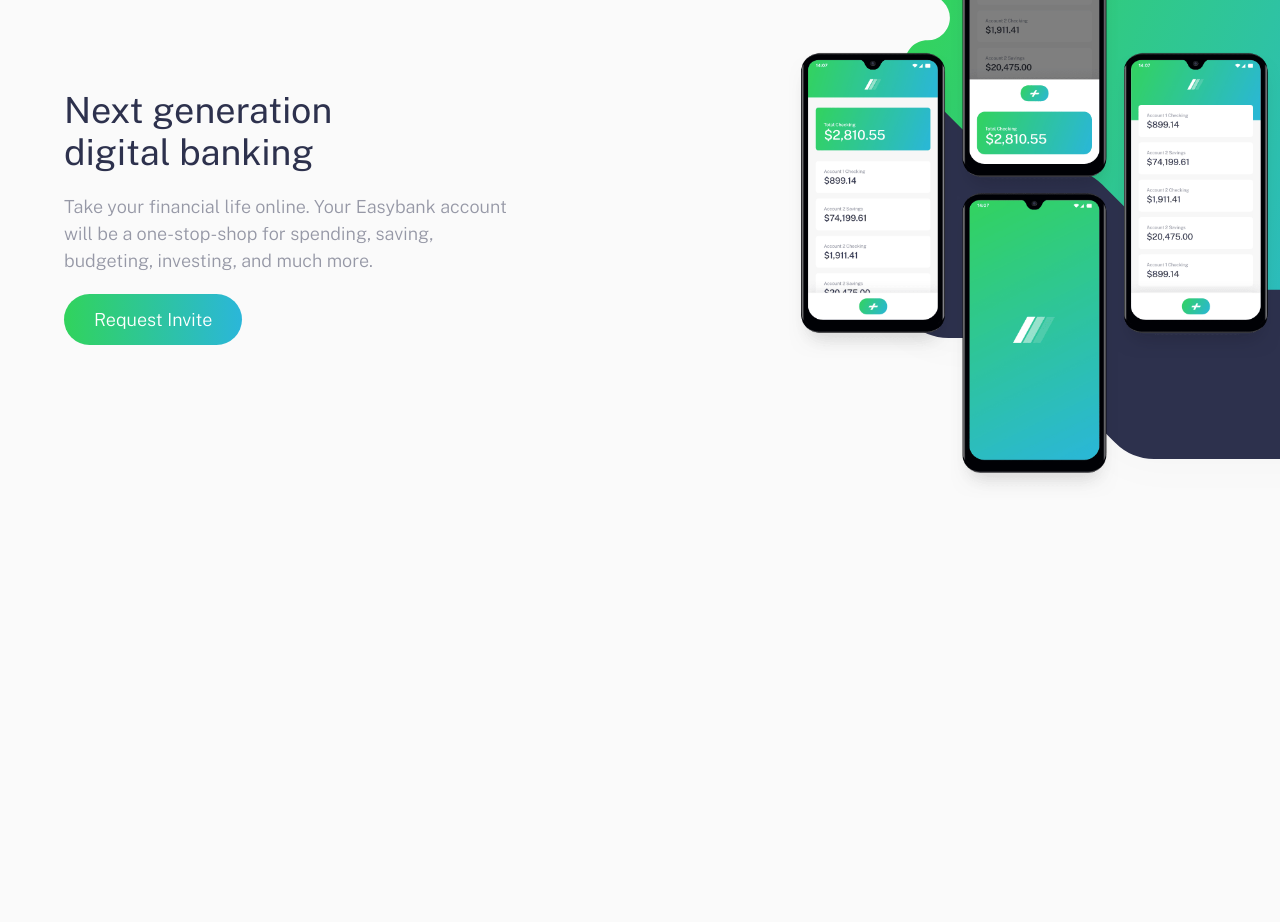
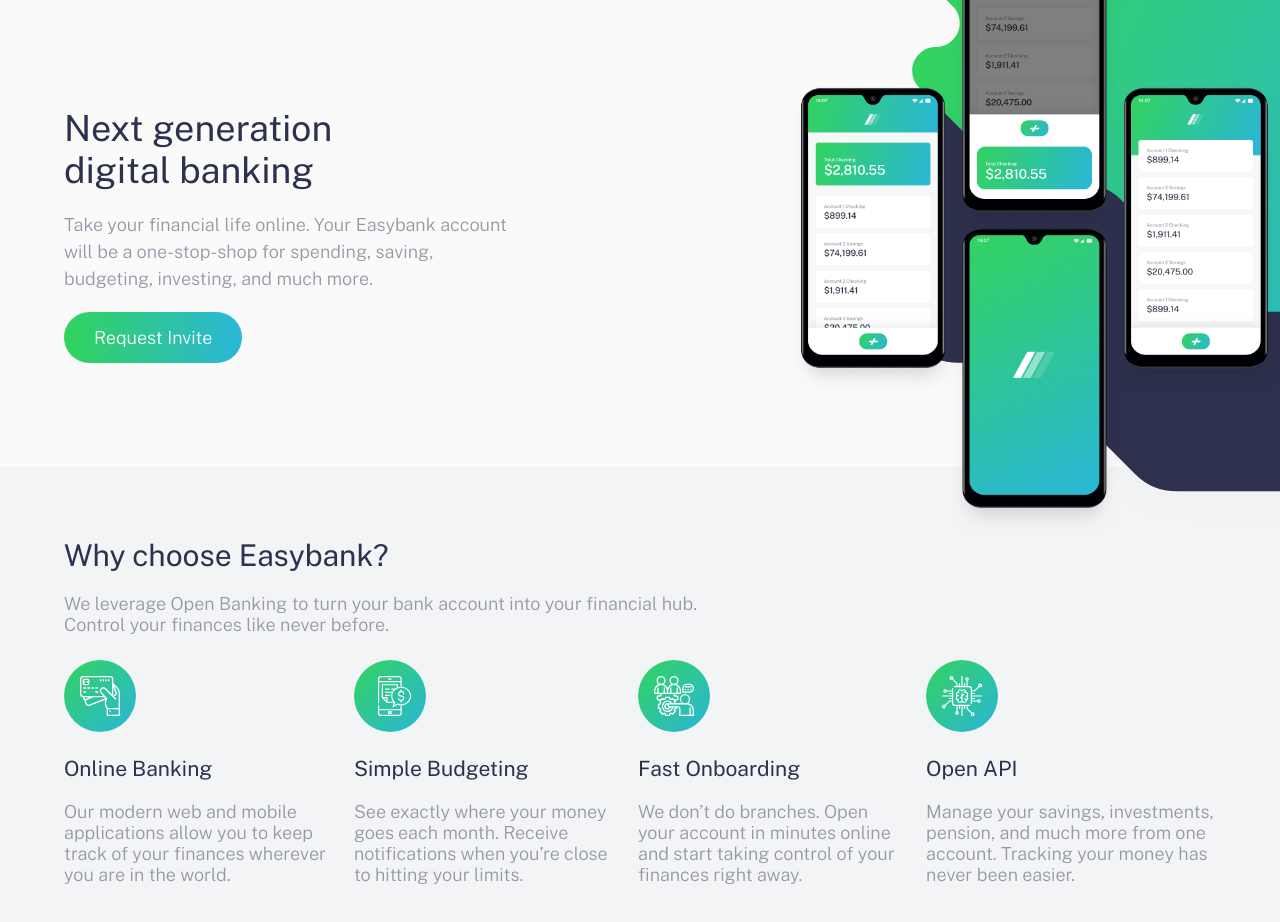
Before and after one commit to Macury/Easybank-landing-page, a plain HTML site: page index.html in a window 1280 px wide. Shown: the part 68-990 px from the top of the page. Before the commit the page ends 800 px from the top, so only its background shows below. Drawn offline with nearby package versions, Linux system fonts and the light colour scheme.

Commit message:
Second article implementation

```diff
--- a/index.html
+++ b/index.html
@@ -57,7 +57,7 @@
       </div>
 
       <!-- First article -->
-      <article>
+      <article id="article_one">
         <div class="article-one">
           <div class="image-container">
             <img class="mockup" src="./images/image-mockups.png" alt="image" />
@@ -79,40 +79,57 @@
         </div>
       </article>
 
-      <!--      <h2>Why choose Easybank?</h2>
-
+      <!-- Second article -->
+      <article id="article_two">
+        <div class="article-two">
+          <div class="wrapper">
+            <header>
+              <h2>Why choose Easybank?</h2>
               <p>
-      We leverage Open Banking to turn your bank account into your financial hub. Control
-      your finances like never before.
+                We leverage Open Banking to turn your bank account into your
+                financial hub. <span>Control your finances like never
+                before.</span>
               </p>
-
+            </header>
+            <div class="sections">
+              <section>
+                <img src="./images/icon-online.svg" alt="icon" />
                 <h3>Online Banking</h3>
                 <p>
-      Our modern web and mobile applications allow you to keep track of your finances
-      wherever you are in the world.
+                  Our modern web and mobile applications allow you to keep track
+                  of your finances wherever you are in the world.
                 </p>
-
+              </section>
+              <section>
+                <img src="./images/icon-budgeting.svg" alt="icon" />
                 <h3>Simple Budgeting</h3>
                 <p>
-      See exactly where your money goes each month. Receive notifications when you’re
-      close to hitting your limits.
+                  See exactly where your money goes each month. Receive
+                  notifications when you’re close to hitting your limits.
                 </p>
-
+              </section>
+              <section>
+                <img src="./images/icon-onboarding.svg" alt="icon" />
                 <h3>Fast Onboarding</h3>
                 <p>
-      We don’t do branches. Open your account in minutes online and start taking control
-      of your finances right away.
+                  We don’t do branches. Open your account in minutes online and
+                  start taking control of your finances right away.
                 </p>
-
+              </section>
+              <section>
+                <img src="./images/icon-api.svg" alt="icon" />
                 <h3>Open API</h3>
                 <p>
-      Manage your savings, investments, pension, and much more from one account. Tracking
-      your money has never been easier.
+                  Manage your savings, investments, pension, and much more from
+                  one account. Tracking your money has never been easier.
                 </p>
+              </section>
+            </div>
+          </div>
+        </div>
+      </article>
 
-
-
-    <h2>Latest Articles</h2>
+      <!--        <h2>Latest Articles</h2>
 
     <p>
       By Claire Robinson
--- a/style.css
+++ b/style.css
@@ -7,6 +7,7 @@
 }
 body {
   background-color: hsl(0, 0%, 98%);
+  color: hsl(233, 8%, 62%);
   font-size: 18px;
   font-family: "Public Sans", sans-serif;
   font-weight: 300;
@@ -40,9 +41,9 @@ a {
 /* nav adjustments */
 nav {
   position: fixed;
-    background-color: hsl(0, 0%, 100%);
+  background-color: hsl(0, 0%, 100%);
   width: 100%;
-    z-index: 1;
+  z-index: 1;
 }
 .wrapper {
   max-width: 1280px;
@@ -89,7 +90,7 @@ nav {
   background-image: url(./images/bg-intro-mobile.svg);
   background-repeat: no-repeat;
   background-size: cover;
-  }
+}
 .mockup {
   width: 100%;
   margin-top: -35px;
@@ -97,6 +98,9 @@ nav {
 .content {
   text-align: center;
   width: 90vw;
+  display: flex;
+  flex-direction: column;
+  align-items: center;
 }
 h1 {
   color: hsl(233, 26%, 24%);
@@ -104,11 +108,42 @@ h1 {
   font-size: 36px;
   max-width: 300px;
 }
+h2 {
+  font-size: 30px;
+}
+h2,
+h3 {
+  color: hsl(233, 26%, 24%);
+  font-weight: 400;
+}
 .content p {
   line-height: 1.5;
-  color: hsl(233, 8%, 62%);
   margin: 20px 0;
   max-width: 450px;
+}
+
+.article-two {
+  background-color: hsl(220, 16%, 96%);
+  width: 100%;
+  /* max-width: 1440px; */
+  margin: 0 auto;
+  margin-top: 50px;
+  padding: 50px 0;
+  text-align: center;
+}
+.sections {
+  display: flex;
+  flex-direction: column;
+  gap: 25px;
+  margin-top: 25px;
+}
+.sections h3 {
+  margin-top: 20px;
+}
+header p,
+.sections p {
+  max-width: 450px;
+  margin: 20px auto;
 }
 
 /* Larger screens */
@@ -150,18 +185,39 @@ h1 {
   }
 
   /* Content */
+
   .article-one {
     flex-direction: row-reverse;
   }
-  .image-container{
+  .image-container {
     background-image: url(./images/bg-intro-desktop.svg);
-    }
-  .mockup{
+  }
+  .mockup {
+    margin-top: 0;
     margin-right: -30px;
   }
-  .content{
+  .content {
+    display: block;
     text-align: left;
     padding-left: 5%;
+  }
+
+  .article-two {
+    margin-top: -70px;
+    padding: 70px 50px;
+    text-align: left;
+  }
+  .article-two p {
+    max-width: initial;
+  }
+  header p {
+    margin: 20px 0;
+  }
+  header span{
+    display: block;
+  }
+  .sections {
+    flex-direction: row;
   }
 }
 
```
Lines whose indentation alone changed are shown as unchanged.
